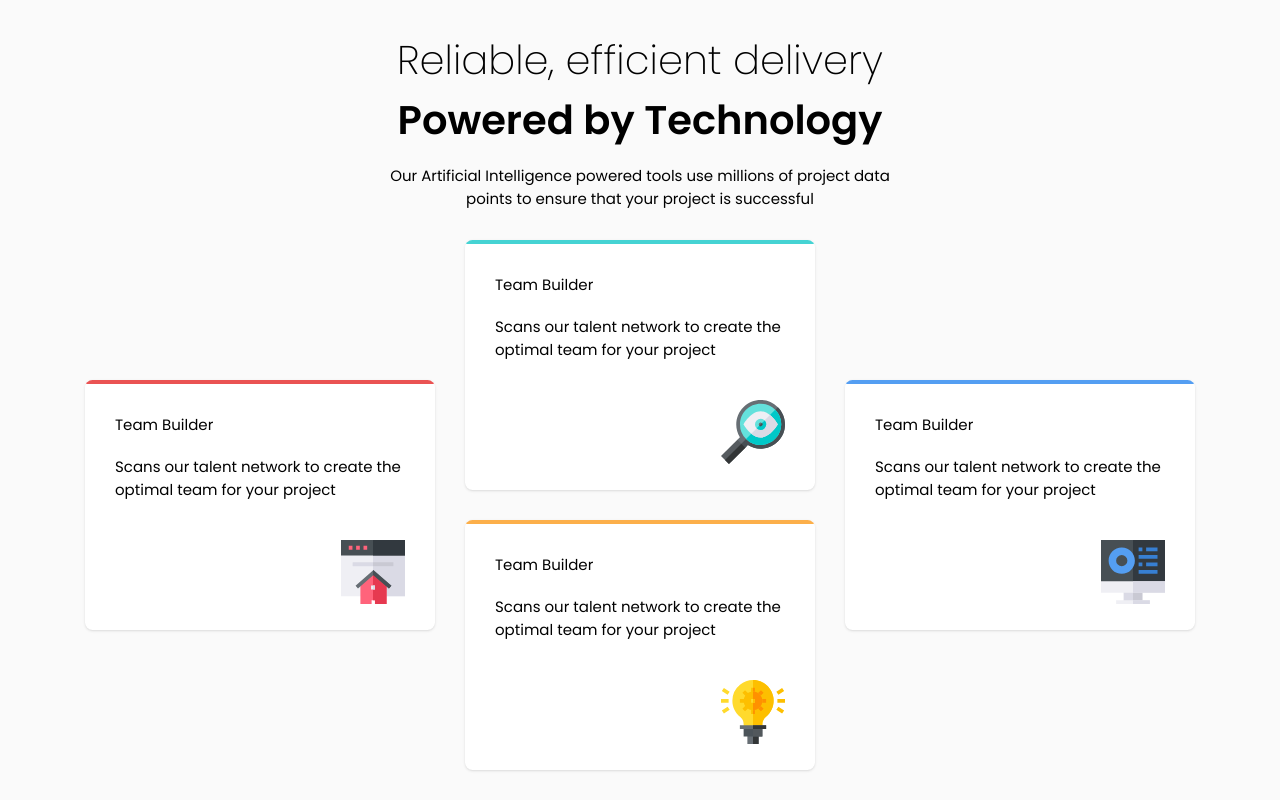
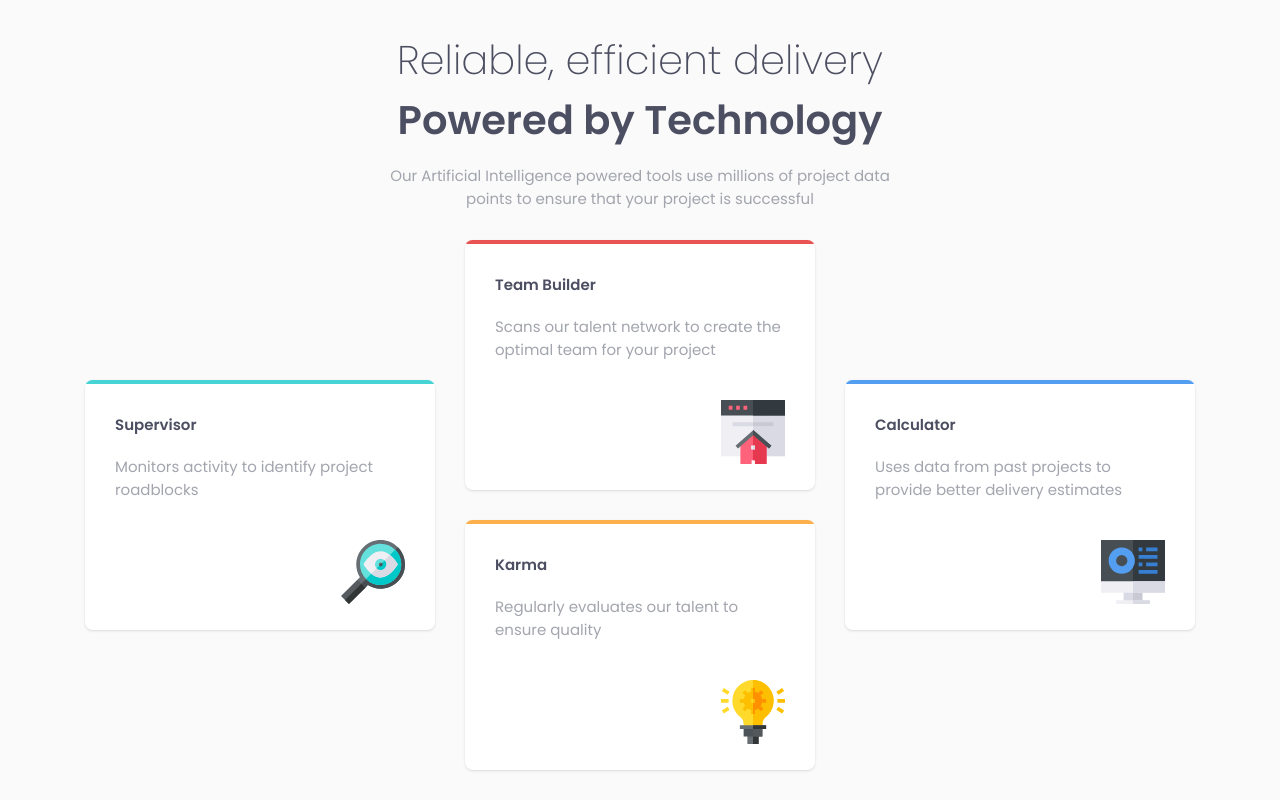
Before and after one commit to tulza/four-card-feature-section-master, a React (Vite) app: page / in a window 1280 px wide. Built offline with nearby package versions, Linux system fonts and the light colour scheme.

Commit message:
change text color

```diff
--- a/src/Components/Card.jsx
+++ b/src/Components/Card.jsx
@@ -7,8 +7,8 @@ const Card = ({ label, description, bgColor, image }) => {
     <div className="bg-white rounded-[0.5rem] w-[350px] h-[250px] overflow-hidden shadow">
       <div className={clsx(`${bgColor} h-[4px]`)} />
       <div className="p-[30px] grid h-full w-full">
-        <p>{label}</p>
-        <p>{description}</p>
+        <p className="text-VeryDarkBlue font-semibold">{label}</p>
+        <p className="text-GrayishBlue">{description}</p>
         <img src={image} className="w-[64px] justify-self-end self-end" />
       </div>
     </div>
--- a/src/Components/CardsBox.jsx
+++ b/src/Components/CardsBox.jsx
@@ -6,28 +6,28 @@ const CardsBox = () => {
   return (
     <div className="grid grid-cols-3 items-center gap-[2rem]">
       <Card
-        label="Team Builder"
-        description="Scans our talent network to create the optimal team for your project"
-        bgColor="bg-Red"
-        image={IMGteam}
+        label="Supervisor"
+        description="Monitors activity to identify project roadblocks"
+        image={IMGsupervisor}
+        bgColor="bg-Cyan"
       />
       <div className="grid gap-[2rem]">
         <Card
           label="Team Builder"
           description="Scans our talent network to create the optimal team for your project"
-          image={IMGsupervisor}
-          bgColor="bg-Cyan"
+          bgColor="bg-Red"
+          image={IMGteam}
         />
         <Card
-          label="Team Builder"
-          description="Scans our talent network to create the optimal team for your project"
+          label="Karma"
+          description="Regularly evaluates our talent to ensure quality"
           image={IMGkarma}
           bgColor="bg-Orange"
         />
       </div>
       <Card
-        label="Team Builder"
-        description="Scans our talent network to create the optimal team for your project"
+        label="Calculator"
+        description="Uses data from past projects to provide better delivery estimates"
         image={IMGcalculator}
         bgColor="bg-Blue"
       />
--- a/src/Components/Introduction.jsx
+++ b/src/Components/Introduction.jsx
@@ -3,11 +3,14 @@ import React from "react";
 const Introduction = () => {
   return (
     <div className="w-[500px] justify-self-center text-center">
-      <p className="font-extralight text-[40px]">
+      <p className="font-extralight text-[40px] text-VeryDarkBlue">
         Reliable, efficient delivery
       </p>
-      <p className="font-semibold text-[40px]"> Powered by Technology</p>
-      <p className="my-[1rem] mb-[2rem]">
+      <p className="font-semibold text-[40px] text-VeryDarkBlue">
+        {" "}
+        Powered by Technology
+      </p>
+      <p className="my-[1rem] mb-[2rem] text-GrayishBlue">
         Our Artificial Intelligence powered tools use millions of project data
         points to ensure that your project is successful
       </p>
```
